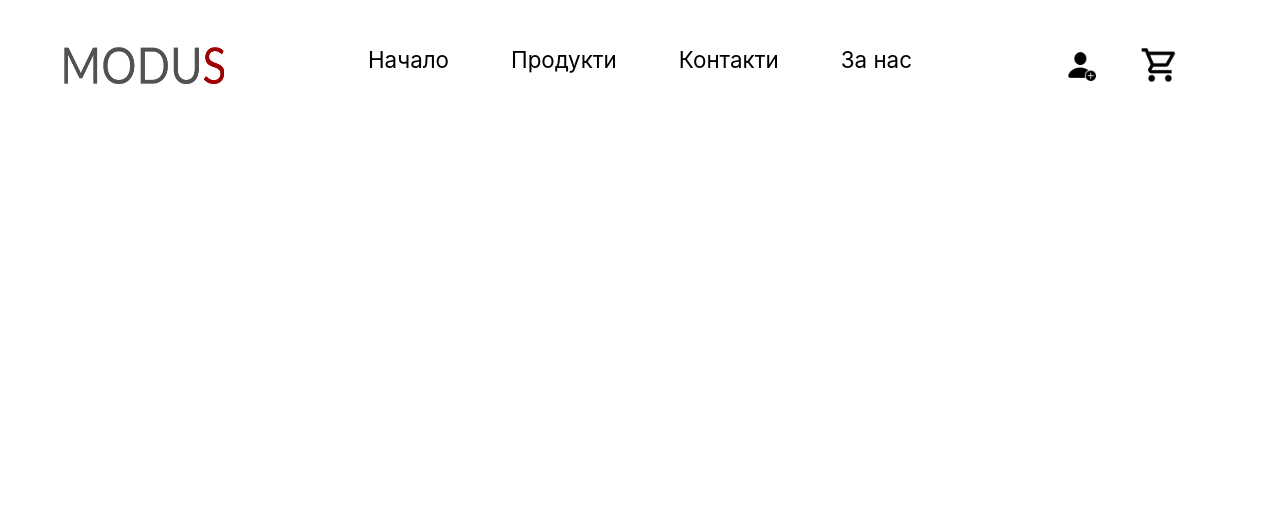
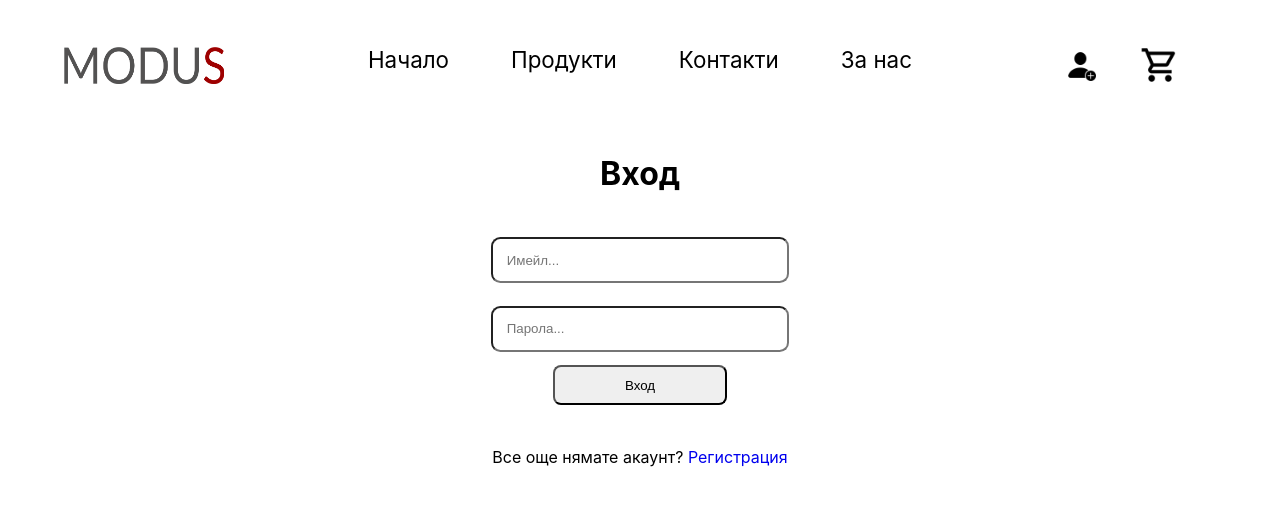
Before and after one commit to AtanasKr/MODUS, a React (Create React App) app: page /login in a window 1280 px wide. Shown: the top 506 px of the page. Built offline with nearby package versions, Linux system fonts and the light colour scheme.

Commit message:
finished main frontend

```diff
--- a/src/Account.js
+++ /dev/null
@@ -1,12 +0,0 @@
-import React from 'react';
-import './styles/Contact.css'
-
-function Account(){
-    return(
-        <div>
-            <h1>login/register page</h1>
-        </div>
-    )
-}
-
-export default Account
--- a/src/App.js
+++ b/src/App.js
@@ -3,10 +3,11 @@ import Home from './Home';
 import Contact from './Contact';
 import About from './About';
 import Products from './Products';
-import {Route, Link, Routes} from "react-router-dom";
+import {Route, Routes} from "react-router-dom";
 import NavBar from './NavBar';
-import Account from './Account'
+import Login from './Login'
 import Cart from './Cart'
+import Register from './Register'
 import './styles/NavBar.css'
 
 function App() {
@@ -18,8 +19,9 @@ function App() {
       <Route path="/about" element = {<About/>}/>
       <Route path="/contact" element = {<Contact/>}/>
       <Route path="/products" element = {<Products/>}/>
-      <Route path="/account" element = {<Account/>}/>
+      <Route path="/login" element = {<Login/>}/>
       <Route path="/cart" element = {<Cart/>}/>
+      <Route path="/register" element = {<Register/>}/>
       </Routes>
     </div>
   );
--- /dev/null
+++ b/src/Login.js
@@ -0,0 +1,19 @@
+import React from 'react';
+import './styles/Account.css'
+import {NavLink} from "react-router-dom"
+
+function Login(){
+    return(
+        <div>
+            <h1 id="Enter-text">Вход</h1>
+            <div id='holder'>
+            <input id='EmailLogin-input' type="text" placeholder='Имейл...'/>
+            <input id='Password-input' type="text" placeholder='Парола...'/>
+            <button className="Login-btn">Вход</button>
+            <p id='reg-text'>Все още нямате акаунт? <NavLink to = "/register">Регистрация</NavLink></p>
+            </div>
+        </div>
+    )
+}
+
+export default Login
--- a/src/NavBar.js
+++ b/src/NavBar.js
@@ -19,7 +19,7 @@ function NavBar(){
                 <li className="nav-link"><NavLink style={navLinkStyles} to = "/contact">Контакти<div className="underline"></div></NavLink></li>
                 <li className="nav-link"><NavLink style={navLinkStyles} to = "/about">За нас<div className="underline"></div></NavLink></li>
             </ul>
-            <NavLink style={navLinkStyles} to = "/account"><img className="login" src={loginPath}/></NavLink>
+            <NavLink style={navLinkStyles} to = "/login"><img className="login" src={loginPath}/></NavLink>
             <NavLink style={navLinkStyles} to = "/cart"><img className="cart" src={cartPath}/></NavLink>
             </div>
     )
--- /dev/null
+++ b/src/Register.js
@@ -0,0 +1,19 @@
+import React from 'react';
+import './styles/Account.css'
+import {NavLink} from "react-router-dom"
+
+function Login(){
+    return(
+        <div>
+            <h1 id="Enter-text">Регистрация</h1>
+            <div id='holder'>
+            <input id='EmailLogin-input' type="text" placeholder='Име...'/>
+            <input id='EmailLogin-input' type="text" placeholder='Имейл...'/>
+            <input id='Password-input' type="text" placeholder='Парола...'/>
+            <button className="Login-btn">Регистрация</button>
+            </div>
+        </div>
+    )
+}
+
+export default Login
--- /dev/null
+++ b/src/styles/Account.css
@@ -0,0 +1,41 @@
+#Enter-text{
+    text-align: center;
+    margin-left: auto;
+    margin-right: auto;
+}
+
+.Login-btn{
+    margin-top: 1em;
+    width: 13em;
+    height: 3em;
+    border-radius: 0.6em;
+    background-color: #EFEFEF;
+}
+
+.Login-btn:hover{
+    background-color: #ffffff;
+}
+
+#Password-input{
+    margin-top: 1.7em;
+    padding-left: 1em;
+    padding-right: 1em;
+    width: 20em;
+    height: 3em;
+    border-radius: 0.7em;
+}
+
+#EmailLogin-input{
+    margin-top: 1.7em;
+    padding-left: 1em;
+    padding-right: 1em;
+    width: 20em;
+    height: 3em;
+    border-radius: 0.7em;
+}
+
+#reg-text{
+    font-size: 1em;
+    margin-left: auto;
+    margin-right: auto;
+}
```
